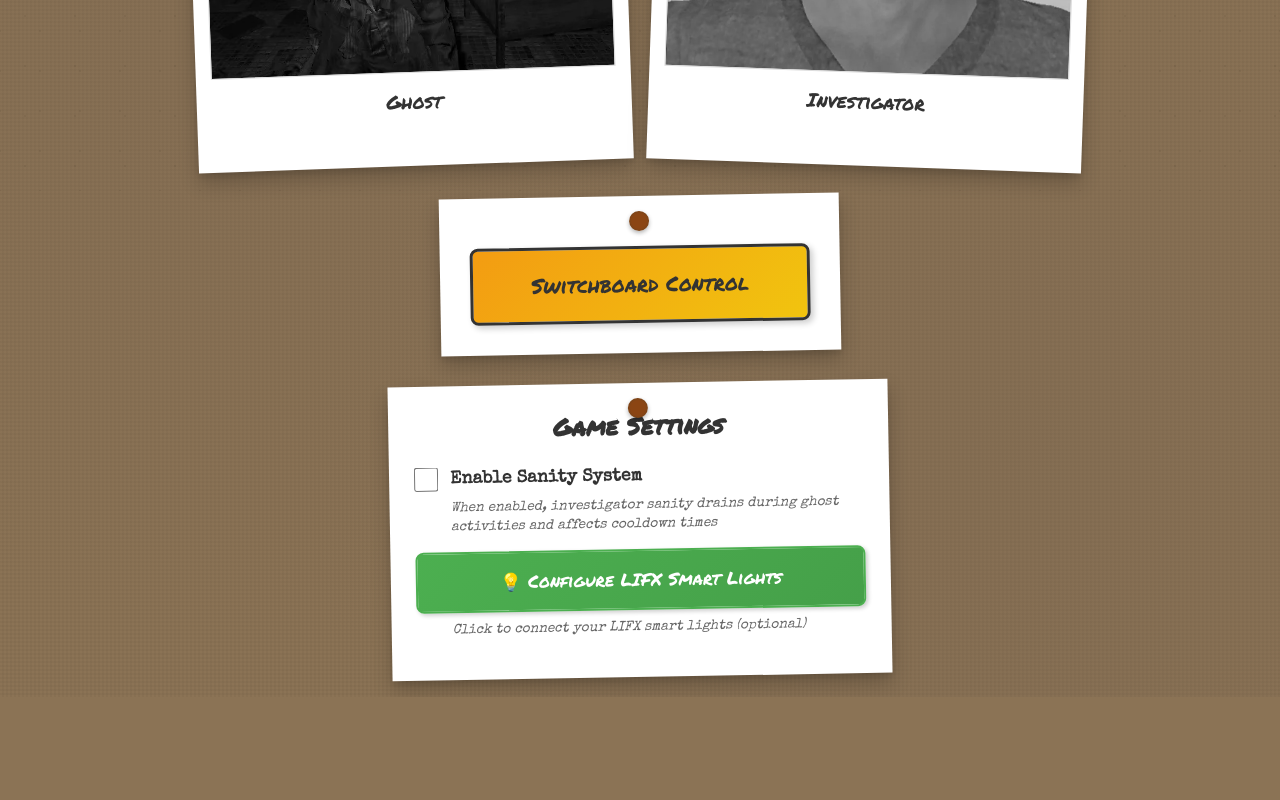
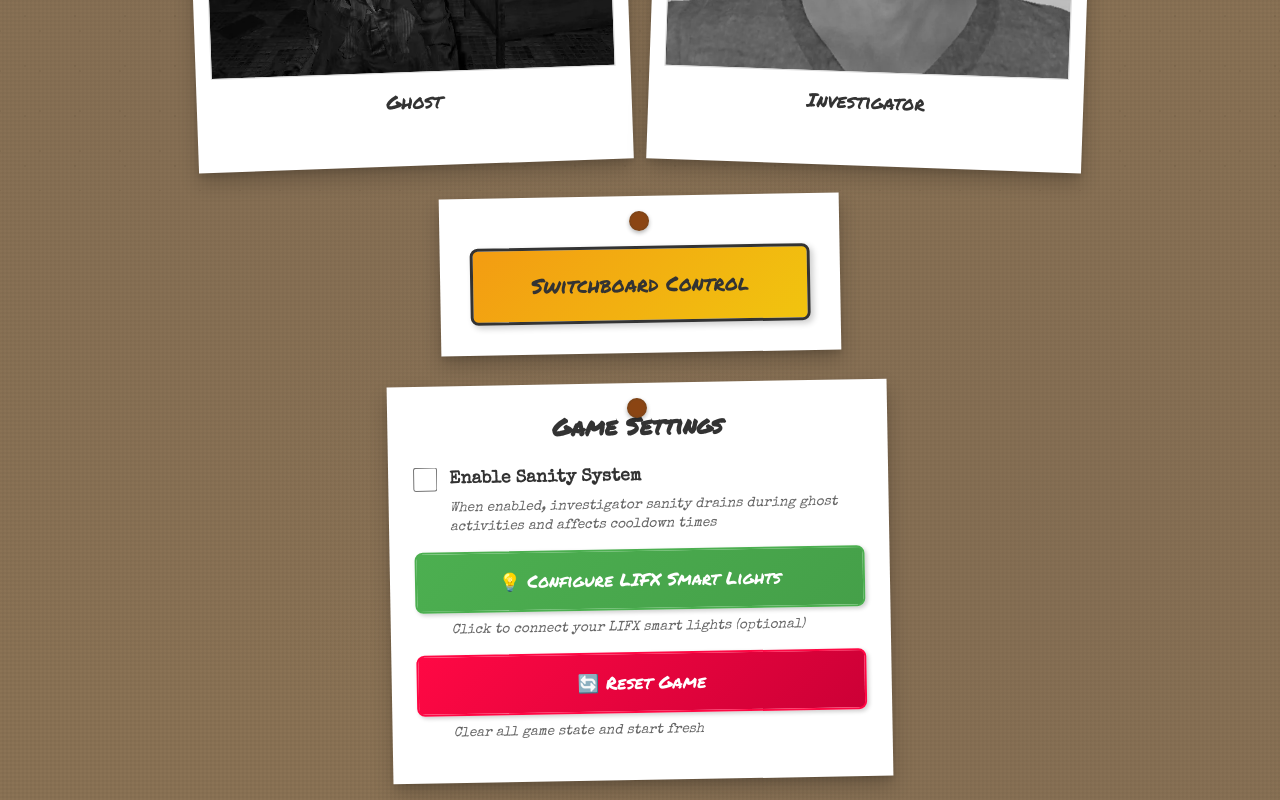
Before and after one commit to amylopes789/Phasmo_LARP, a Vue app: page / in a window 1280 px wide. Shown: the part 609-1409 px from the top of the page. Before the commit the page ends 1306 px from the top, so only its background shows below. Built offline with nearby package versions, Linux system fonts and the light colour scheme.

Commit message:
reset game states

```diff
--- a/src/App.vue
+++ b/src/App.vue
@@ -52,6 +52,14 @@
             {{ lifxStatus }}
           </p>
         </div>
+        <div class="setting-item">
+          <button @click="resetGame" class="reset-game-btn">
+            🔄 Reset Game
+          </button>
+          <p class="setting-description">
+            Clear all game state and start fresh
+          </p>
+        </div>
       </div>
     </div>
 
@@ -70,8 +78,9 @@ import InvestigatorView from './components/InvestigatorView.vue'
 import SwitchboardView from './components/SwitchboardView.vue'
 import LifxSettings from './components/LifxSettings.vue'
 import { useSharedState } from './composables/useSharedState'
+import * as lifx from './utils/lifx'
 
-const { state, updateState } = useSharedState()
+const { state, updateState, resetState } = useSharedState()
 
 const selectedRole = ref(null)
 const sanityEnabled = ref(state.sanityEnabled || false)
@@ -105,6 +114,28 @@ const toggleSanity = () => {
   updateState({ sanityEnabled: sanityEnabled.value })
   if (!sanityEnabled.value) {
     updateState({ sanity: 100 })
+  }
+}
+
+const resetGame = async () => {
+  if (confirm('Are you sure you want to reset the entire game? This will clear all progress.')) {
+    // Stop any flicker effect
+    lifx.stopFlicker()
+
+    // Reset all game state
+    resetState()
+
+    // Turn lights to default ON state if LIFX is configured
+    if (lifx.isLifxConfigured()) {
+      try {
+        await lifx.turnOn()
+        console.log('LIFX lights reset to default Ultra Warm')
+      } catch (error) {
+        console.error('LIFX reset error:', error)
+      }
+    }
+
+    console.log('Game reset complete')
   }
 }
 </script>
@@ -354,4 +385,25 @@ const toggleSanity = () => {
   box-shadow: 4px 4px 8px rgba(0, 0, 0, 0.3);
   background: linear-gradient(135deg, #45a049 0%, #4CAF50 100%);
 }
+
+.reset-game-btn {
+  width: 100%;
+  font-family: 'Permanent Marker', cursive;
+  font-size: 1.1rem;
+  padding: 15px 20px;
+  border: 2px solid #ff0844;
+  border-radius: 8px;
+  cursor: pointer;
+  transition: all 0.3s ease;
+  background: linear-gradient(135deg, #ff0844 0%, #cc0036 100%);
+  color: white;
+  box-shadow: 2px 2px 4px rgba(0, 0, 0, 0.2);
+  margin-bottom: 8px;
+}
+
+.reset-game-btn:hover {
+  transform: translateY(-2px);
+  box-shadow: 4px 4px 8px rgba(0, 0, 0, 0.3);
+  background: linear-gradient(135deg, #cc0036 0%, #ff0844 100%);
+}
 </style>
--- a/src/components/InvestigatorView.vue
+++ b/src/components/InvestigatorView.vue
@@ -93,7 +93,7 @@
 import { ref, computed, onMounted, onUnmounted } from 'vue'
 import { useSharedState } from '../composables/useSharedState'
 
-const { state } = useSharedState()
+const { state, updateState } = useSharedState()
 
 const emit = defineEmits(['back'])
 
@@ -138,14 +138,18 @@ const allGhosts = [
 ]
 
 // Local state
-const evidenceState = ref({})
+const evidenceState = computed(() => state.evidenceState)
 const isHunting = ref(false)
 const sanity = ref(state.sanity || 100)
 
-// Initialize evidence states
-evidenceTypes.forEach(ev => {
-  evidenceState.value[ev.name] = null
-})
+// Initialize evidence states if not already set
+if (!state.evidenceState || Object.keys(state.evidenceState).length === 0) {
+  const initialState = {}
+  evidenceTypes.forEach(ev => {
+    initialState[ev.name] = null
+  })
+  state.evidenceState = initialState
+}
 
 // Computed
 const possibleGhosts = computed(() => {
@@ -169,14 +173,18 @@ const possibleGhosts = computed(() => {
 
 // Methods
 const cycleEvidence = (evidence) => {
-  const current = evidenceState.value[evidence]
+  const current = state.evidenceState[evidence]
+  const newState = { ...state.evidenceState }
+
   if (current === null) {
-    evidenceState.value[evidence] = 'confirmed'
+    newState[evidence] = 'confirmed'
   } else if (current === 'confirmed') {
-    evidenceState.value[evidence] = 'ruled-out'
+    newState[evidence] = 'ruled-out'
   } else {
-    evidenceState.value[evidence] = null
+    newState[evidence] = null
   }
+
+  updateState({ evidenceState: newState })
 }
 
 const getSanityClass = () => {
--- a/src/composables/useSharedState.js
+++ b/src/composables/useSharedState.js
@@ -22,7 +22,8 @@ const loadState = () => {
     isHunting: false,
     activityLog: [],
     sanity: 100,
-    sanityEnabled: false
+    sanityEnabled: false,
+    evidenceState: {}
   }
 }
 
@@ -90,13 +91,14 @@ export function useSharedState() {
   const resetState = () => {
     state.ghostRoom = ''
     state.selectedGhost = ''
-    state.lightState = 'off'
+    state.lightState = 'on'
     state.upstairsLights = true
     state.downstairsLights = true
     state.isHunting = false
     state.activityLog = []
     state.sanity = 100
-    state.sanityEnabled = false
+    // Note: sanityEnabled is NOT reset - that's a settings preference
+    state.evidenceState = {}
   }
 
   const drainSanity = (amount) => {
```
